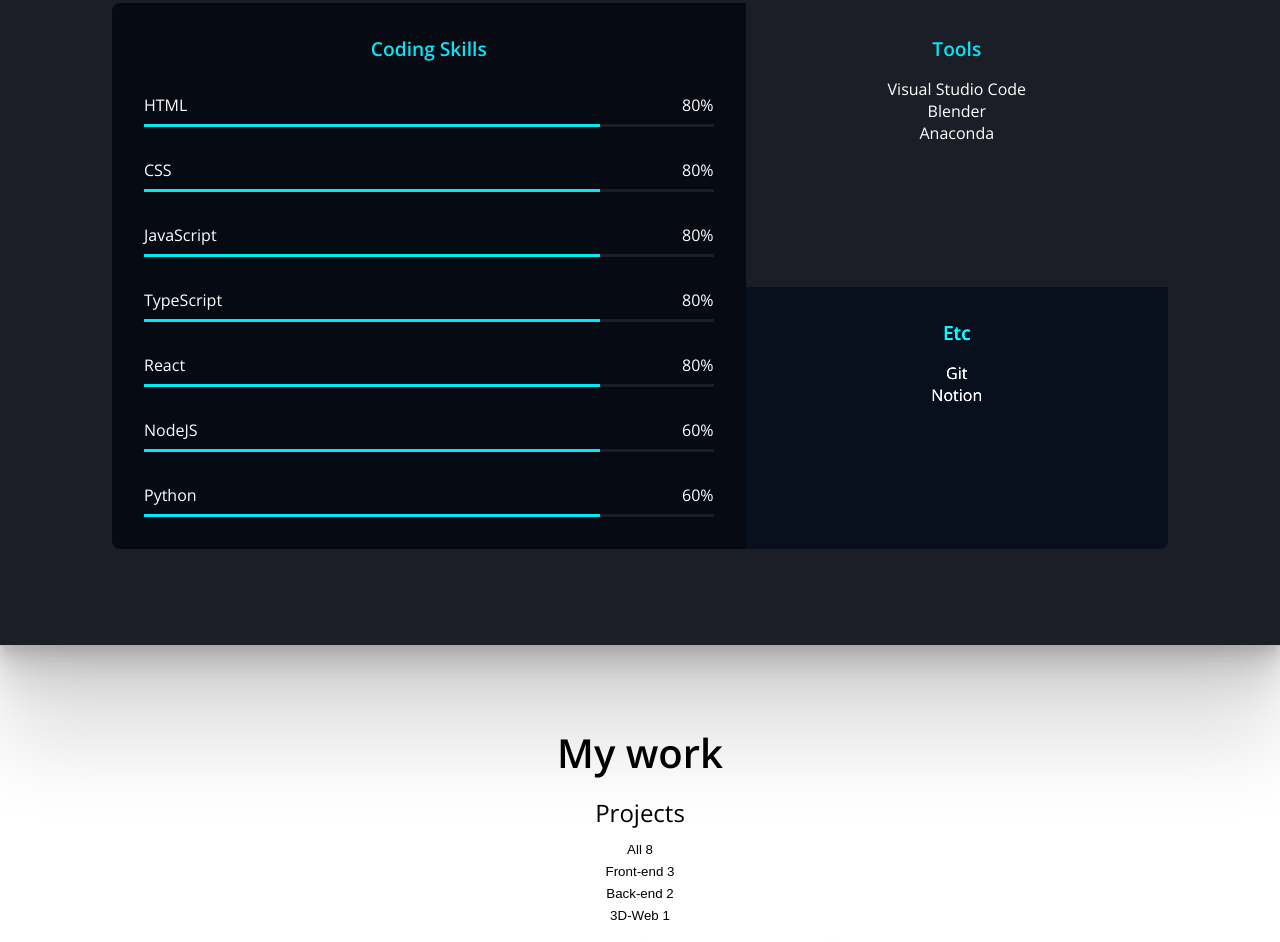
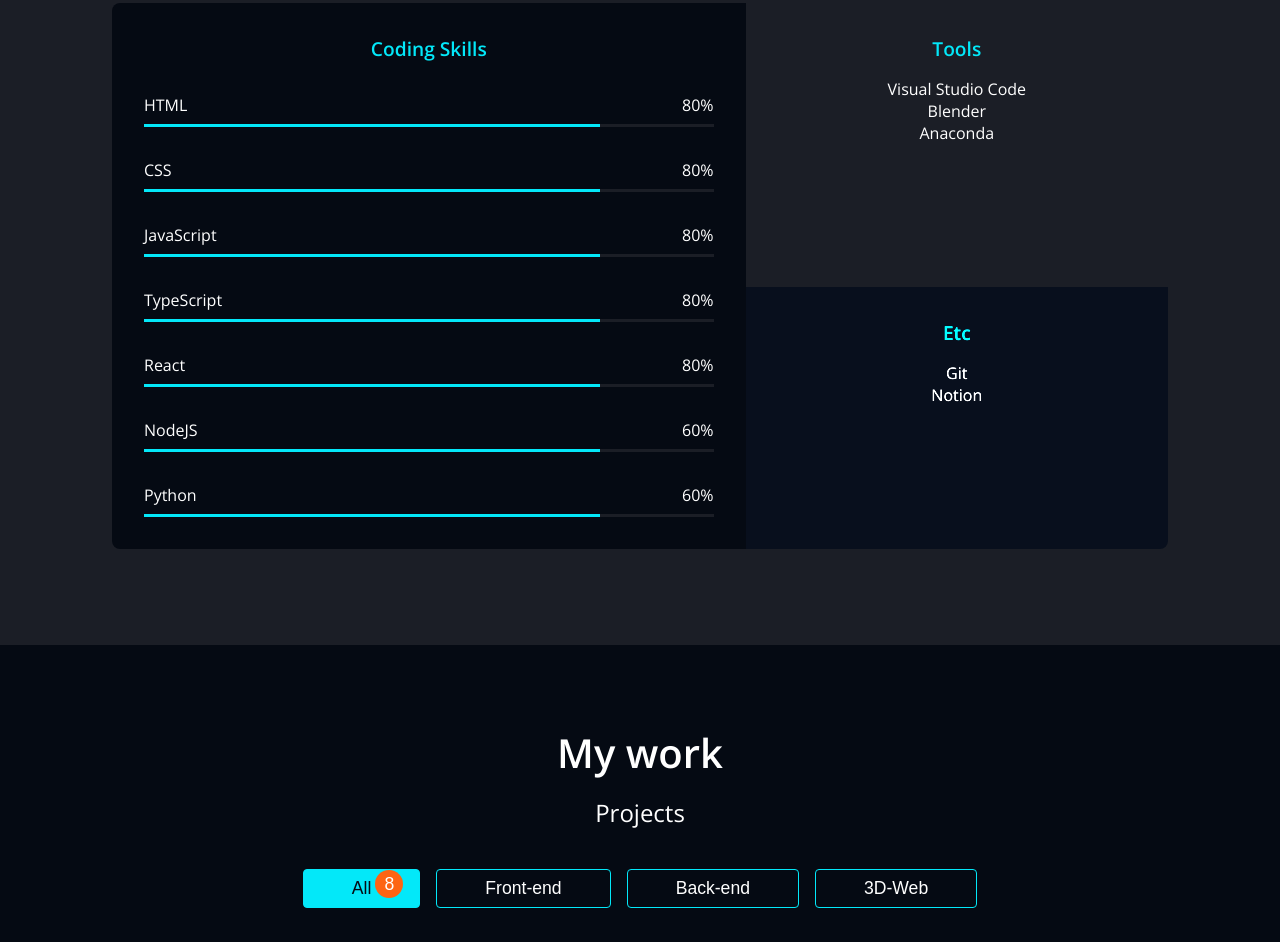
Before and after one commit to cocovel/portfolio, a plain HTML site: page index.html in a window 1280 px wide. Shown: the part 1858-2800 px from the top of the page. Drawn offline with nearby package versions, Linux system fonts and the light colour scheme.

Commit message:
CSS-Work-Category

```diff
--- a/css/style.css
+++ b/css/style.css
@@ -81,6 +81,7 @@ button:focus {
   display: flex;
   justify-content: space-between;
   align-items: center;
+  z-index: 1;
 }
 
 .header__logo {
@@ -286,3 +287,56 @@ button:focus {
   height: 3px;
   background-color: var(--color-accent);
 }
+
+/* Work */
+
+#work {
+  background-color: var(--color-primary);
+  color: var(--color-text);
+}
+
+.categories {
+  display: flex;
+  justify-content: center;
+  margin: 2.5rem;
+  gap: 1rem;
+}
+
+.category {
+  position: relative;
+  color: var(--color-text);
+  font-size: 1.1rem;
+  padding: 0.5rem 3rem;
+  border-radius: 4px;
+  border: 1px solid var(--color-accent);
+  cursor: pointer;
+  white-space: nowrap;
+}
+
+
+.category--selected {
+  background-color: var(--color-accent);
+  color: var(--color-primary);
+}
+
+.category__count {
+  opacity: 0;
+  position: absolute;
+  top: -20px;
+  right: 16px;
+  width: 28px;
+  height: 28px;
+  line-height: 28px;
+  border-radius: 100%;
+  background-color: var(--color-accent--variant);
+  color: var(--color-text);
+  transition: all 250ms ease-in;
+}
+
+.category--selected .category__count,
+.category:hover .category__count {
+  opacity: 1;
+  top: 0;
+
+
+}
--- a/index.html
+++ b/index.html
@@ -183,20 +183,21 @@
     </section>
     <!-- Work -->
     <section id="work" class="section">
-      <h2 class="title">My work</h2>
+      <div class="max-container">
+        <h2 class="title">My work</h2>
       <p class="description">Projects</p>
-      <ul>
+      <ul class="categories">
         <li>
-          <button>All <span>8</span></button>
+          <button class="category category--selected">All <span class="category__count">8</span></button>
         </li>
         <li>
-          <button>Front-end <span>3</span></button>
+          <button class="category">Front-end <span class="category__count">3</span></button>
         </li>
         <li>
-          <button>Back-end <span>2</span></button>
+          <button class="category">Back-end <span class="category__count">2</span></button>
         </li>
         <li>
-          <button>3D-Web <span>1</span></button>
+          <button class="category">3D-Web <span class="category__count">1</span></button>
         </li>
       </ul>
       <ul>
@@ -259,6 +260,7 @@
             </div>
         </a></li>
       </ul>
+      </div>
     </section>
     <!-- Testimonial -->
     <section id="testimonial" class="section">
```
